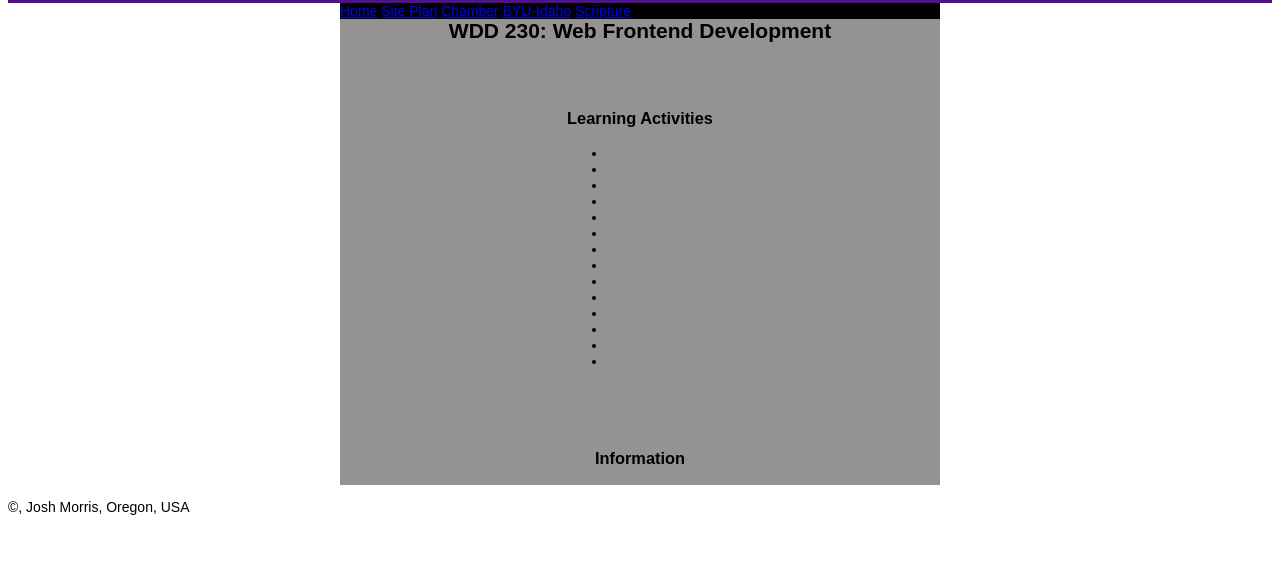
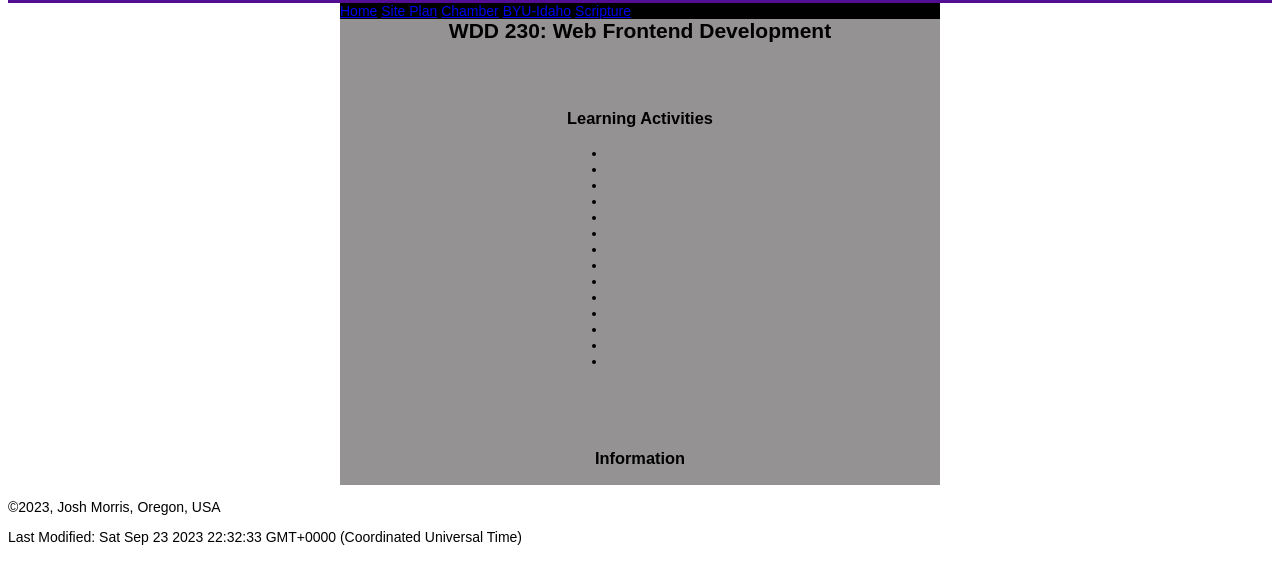
Before and after one commit to joshrmorris2/wdd230, a plain HTML site: page index.html in a window 1280 px wide. Shown: the part 69-652 px from the top of the page. Drawn offline with Linux system fonts and the light colour scheme.

Commit message:
fixed javascript dates

```diff
--- a/index.html
+++ b/index.html
@@ -1,8 +1,8 @@
 <!DOCTYPE html>
-<html lang="en">
+<html lang="en-US">
 
 <head>
-    <meta charset="utf-8">
+    <meta charset="UTF-8">
     <meta name="viewport" content="width=device-width, initial-scale=1">
     <title>Josh Morris - WDD 230 - Web Frontend Development</title>
     <meta name="author" content="Josh Morris">
@@ -53,9 +53,9 @@
     </main>
     <footer>
         <p>©<span id="year"></span>, Josh Morris, Oregon, USA</p>
-        <p id="lastModified"></p>
+        <p>Last Modified: <span id="lastModified"></span></p>
     </footer>
-    <link rel="scripts" href="scripts/getdates.js">
+    <script src="scripts/getdates.js"></script>
 </body>
 
 </html>
--- a/scripts/getdates.js
+++ b/scripts/getdates.js
@@ -1,2 +1,2 @@
-const lastModified = Date.parse(document.lastModified);
+document.getElementById("lastModified").innerHTML = new Date(document.lastModified);
 document.getElementById("year").innerHTML = new Date().getFullYear();
```
